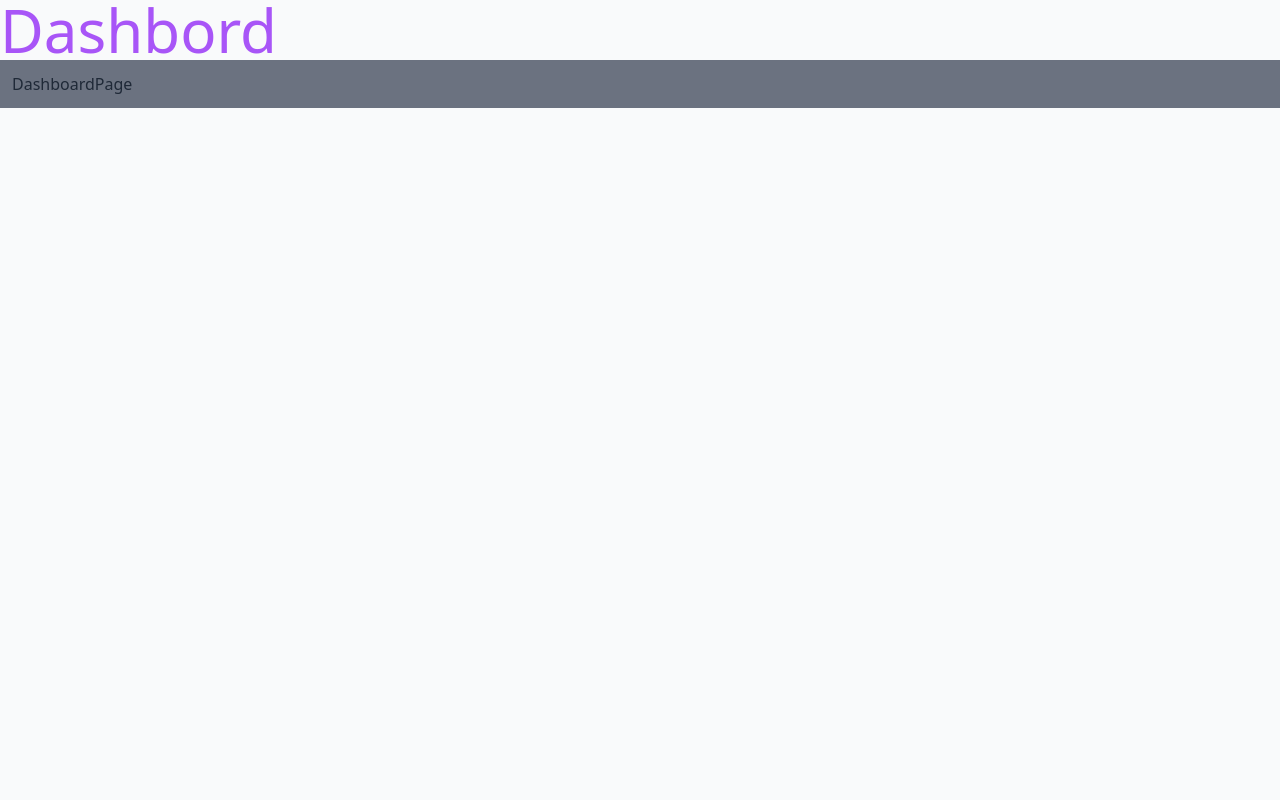
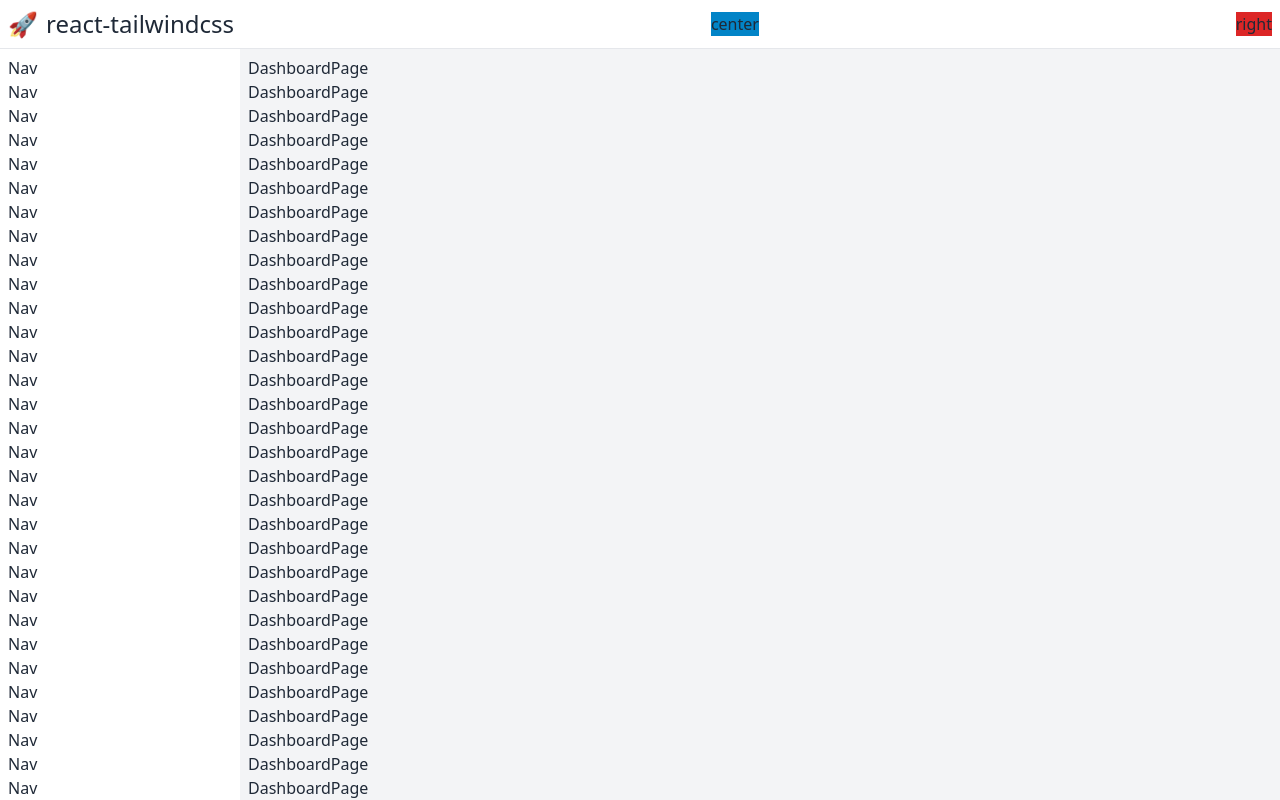
Before and after one commit to njyun666666/react-tailwindcss, a React (Create React App) app: page / in a window 1280 px wide. Shown: the top 800 px of the page. Built offline with nearby package versions, Linux system fonts and the light colour scheme.

Commit message:
製作DashboardLayout

```diff
--- a/src/index.css
+++ b/src/index.css
@@ -11,7 +11,8 @@
     --color-info: theme(colors.sky.600);
     --color-warning: theme(colors.orange.600);
     --color-basic: theme(colors.gray.800);
-    --color-basic-bg: theme(colors.gray.50);
+    --color-basic-bg: theme(colors.gray.100);
+    --color-header-bg: theme(colors.white);
   }
 
   html.dark {
@@ -22,7 +23,8 @@
     --color-info: theme(colors.sky.400);
     --color-warning: theme(colors.orange.400);
     --color-basic: theme(colors.gray.200);
-    --color-basic-bg: theme(colors.gray.950);
+    --color-basic-bg: #18181b;
+    --color-header-bg: theme(colors.black);
   }
 
   body {
--- a/src/layouts/DashboardLayout.tsx
+++ b/src/layouts/DashboardLayout.tsx
@@ -1,10 +1,23 @@
 import { Outlet } from 'react-router-dom';
+import Header from './Header';
+import Nav from './Nav';
 
 const DashboardLayout = () => {
   return (
     <>
-      <h1 className="text-6xl text-primary">Dashbord</h1>
-      <Outlet />
+      <div className="fixed top-0 z-[100] w-full border-b">
+        <Header />
+      </div>
+      <div className="h-screen">
+        <div className="fixed top-12 h-[calc(100%-theme(height.12))] w-60 overflow-y-auto">
+          <Nav />
+        </div>
+        <div className="grow pl-60 pt-12">
+          <div className="p-2">
+            <Outlet />
+          </div>
+        </div>
+      </div>
     </>
   );
 };
--- /dev/null
+++ b/src/layouts/Header.tsx
@@ -0,0 +1,13 @@
+const Header = () => {
+  return (
+    <header className="flex h-12 w-full items-center justify-between bg-[--color-header-bg] p-2">
+      <div className="flex">
+        <div className="pr-2 text-2xl">🚀</div>
+        <div className="text-2xl">react-tailwindcss</div>
+      </div>
+      <div className="bg-[--color-info]">center</div>
+      <div className="flex bg-[--color-error]">right</div>
+    </header>
+  );
+};
+export default Header;
--- /dev/null
+++ b/src/layouts/Nav.tsx
@@ -0,0 +1,84 @@
+const Nav = () => {
+  return (
+    <nav className="h-full w-full bg-[--color-header-bg] p-2">
+      <p>
+        Nav
+        <br />
+        Nav
+        <br />
+        Nav
+        <br />
+        Nav
+        <br />
+        Nav
+        <br />
+        Nav
+        <br />
+        Nav
+        <br />
+        Nav
+        <br />
+        Nav
+        <br />
+        Nav
+        <br />
+        Nav
+        <br />
+        Nav
+        <br />
+        Nav
+        <br />
+        Nav
+        <br />
+        Nav
+        <br />
+        Nav
+        <br />
+        Nav
+        <br />
+        Nav
+        <br />
+        Nav
+        <br />
+        Nav
+        <br />
+        Nav
+        <br />
+        Nav
+        <br />
+        Nav
+        <br />
+        Nav
+        <br />
+        Nav
+        <br />
+        Nav
+        <br />
+        Nav
+        <br />
+        Nav
+        <br />
+        Nav
+        <br />
+        Nav
+        <br />
+        Nav
+        <br />
+        Nav
+        <br />
+        Nav
+        <br />
+        Nav
+        <br />
+        Nav
+        <br />
+        Nav
+        <br />
+        Nav
+        <br />
+        -----------end----------
+      </p>
+    </nav>
+  );
+};
+export default Nav;
--- a/src/pages/Page.tsx
+++ b/src/pages/Page.tsx
@@ -7,7 +7,7 @@ const Page = ({ title, children }: { title: string; children: React.ReactNode })
       <Helmet>
         <title>{title} | react-tailwindcss</title>
       </Helmet>
-      <div className="bg-gray-500 p-3">{children}</div>
+      <div>{children}</div>
     </>
   );
 };
--- a/src/pages/dashboard/DashboardPage.tsx
+++ b/src/pages/dashboard/DashboardPage.tsx
@@ -1,6 +1,136 @@
 import Page from '../Page';
 
 const DashboardPage = () => {
-  return <Page title="Dashboard">DashboardPage</Page>;
+  return (
+    <Page title="Dashboard">
+      DashboardPage
+      <p>
+        DashboardPage
+        <br />
+        DashboardPage
+        <br />
+        DashboardPage
+        <br />
+        DashboardPage
+        <br />
+        DashboardPage
+        <br />
+        DashboardPage
+        <br />
+        DashboardPage
+        <br />
+        DashboardPage
+        <br />
+        DashboardPage
+        <br />
+        DashboardPage
+        <br />
+        DashboardPage
+        <br />
+        DashboardPage
+        <br />
+        DashboardPage
+        <br />
+        DashboardPage
+        <br />
+        DashboardPage
+        <br />
+        DashboardPage
+        <br />
+        DashboardPage
+        <br />
+        DashboardPage
+        <br />
+        DashboardPage
+        <br />
+        DashboardPage
+        <br />
+        DashboardPage
+        <br />
+        DashboardPage
+        <br />
+        DashboardPage
+        <br />
+        DashboardPage
+        <br />
+        DashboardPage
+        <br />
+        DashboardPage
+        <br />
+        DashboardPage
+        <br />
+        DashboardPage
+        <br />
+        DashboardPage
+        <br />
+        DashboardPage
+        <br />
+        DashboardPage
+        <br />
+        DashboardPage
+        <br />
+        DashboardPage
+        <br />
+        DashboardPage
+        <br />
+        DashboardPage
+        <br />
+        DashboardPage
+        <br />
+        DashboardPage
+        <br />
+        DashboardPage
+        <br />
+        DashboardPage
+        <br />
+        DashboardPage
+        <br />
+        DashboardPage
+        <br />
+        DashboardPage
+        <br />
+        DashboardPage
+        <br />
+        DashboardPage
+        <br />
+        DashboardPage
+        <br />
+        DashboardPage
+        <br />
+        DashboardPage
+        <br />
+        DashboardPage
+        <br />
+        DashboardPage
+        <br />
+        DashboardPage
+        <br />
+        DashboardPage
+        <br />
+        DashboardPage
+        <br />
+        DashboardPage
+        <br />
+        DashboardPage
+        <br />
+        DashboardPage
+        <br />
+        DashboardPage
+        <br />
+        DashboardPage
+        <br />
+        DashboardPage
+        <br />
+        DashboardPage
+        <br />
+        DashboardPage
+        <br />
+        DashboardPage
+        <br />
+        ----------------end----------------------
+        <br />
+      </p>
+    </Page>
+  );
 };
 export default DashboardPage;
```
